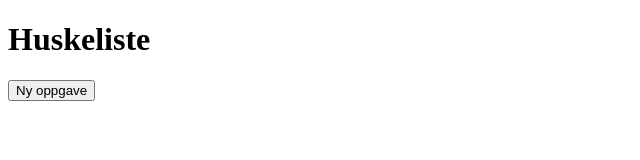
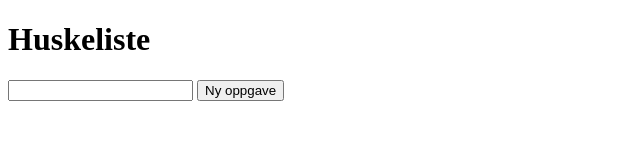
Before and after one commit to bdahle/todo-list, a plain HTML site: page index.html in a window 1280 px wide. Shown: the whole page, without its empty margins (0-640 px from the left). Drawn offline with Linux system fonts and the light colour scheme.

Commit message:
add input field

```diff
--- a/index.html
+++ b/index.html
@@ -9,6 +9,7 @@
   </head>
   <body>
     <h1>Huskeliste</h1>
-    <button id="newTodo">Ny oppgave</button>
+    <input id="newTodoInput" type="text" />
+    <button id="newTodoButton">Ny oppgave</button>
   </body>
 </html>
--- a/main.js
+++ b/main.js
@@ -15,7 +15,7 @@
   \***********************/
 /***/ (() => {
 
-eval("//model\ntodoList = [];\n\nfunction modelAddTodo(name) {\n  todoList.push(name);\n  viewRender();\n}\n\n//view\nfunction viewRender() {\n  console.table(todoList);\n}\n\n//controller\nconst newTodoButton = document.getElementById(\"newTodo\");\n\nnewTodoButton.addEventListener(\"click\", () => {\n  modelAddTodo(\"vann plantene\");\n});\n\n\n//# sourceURL=webpack://todo-list/./src/js/mvc.js?");
+eval("//model\ntodoList = [];\n\nfunction modelAddTodo(name) {\n  todoList.push(name);\n  viewRender();\n}\n\n//view\nfunction viewRender() {\n  console.table(todoList);\n}\n\n//controller\nconst newTodoInput = document.getElementById(\"newTodoInput\");\nconst newTodoButton = document.getElementById(\"newTodoButton\");\n\nnewTodoButton.addEventListener(\"click\", () => {\n  modelAddTodo(newTodoInput.value);\n});\n\n\n//# sourceURL=webpack://todo-list/./src/js/mvc.js?");
 
 /***/ })
 
```
